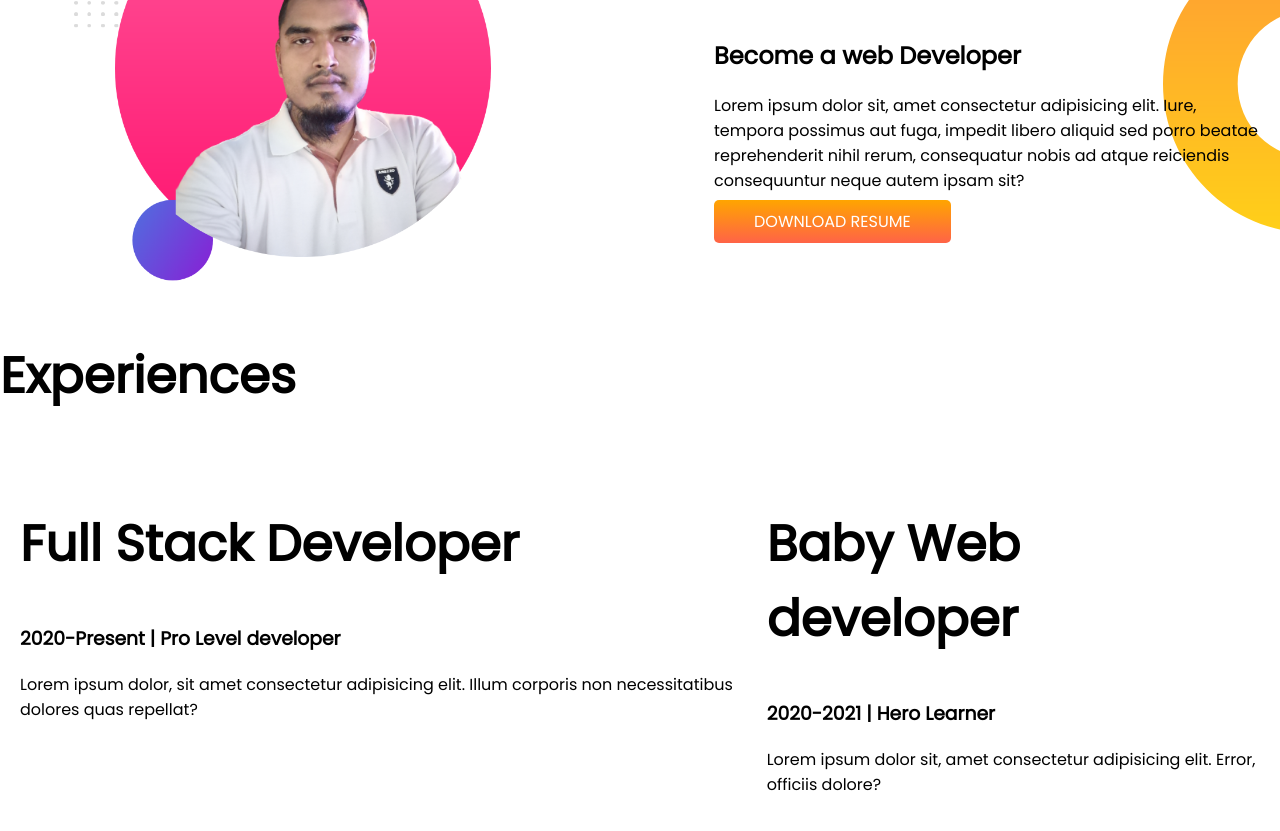
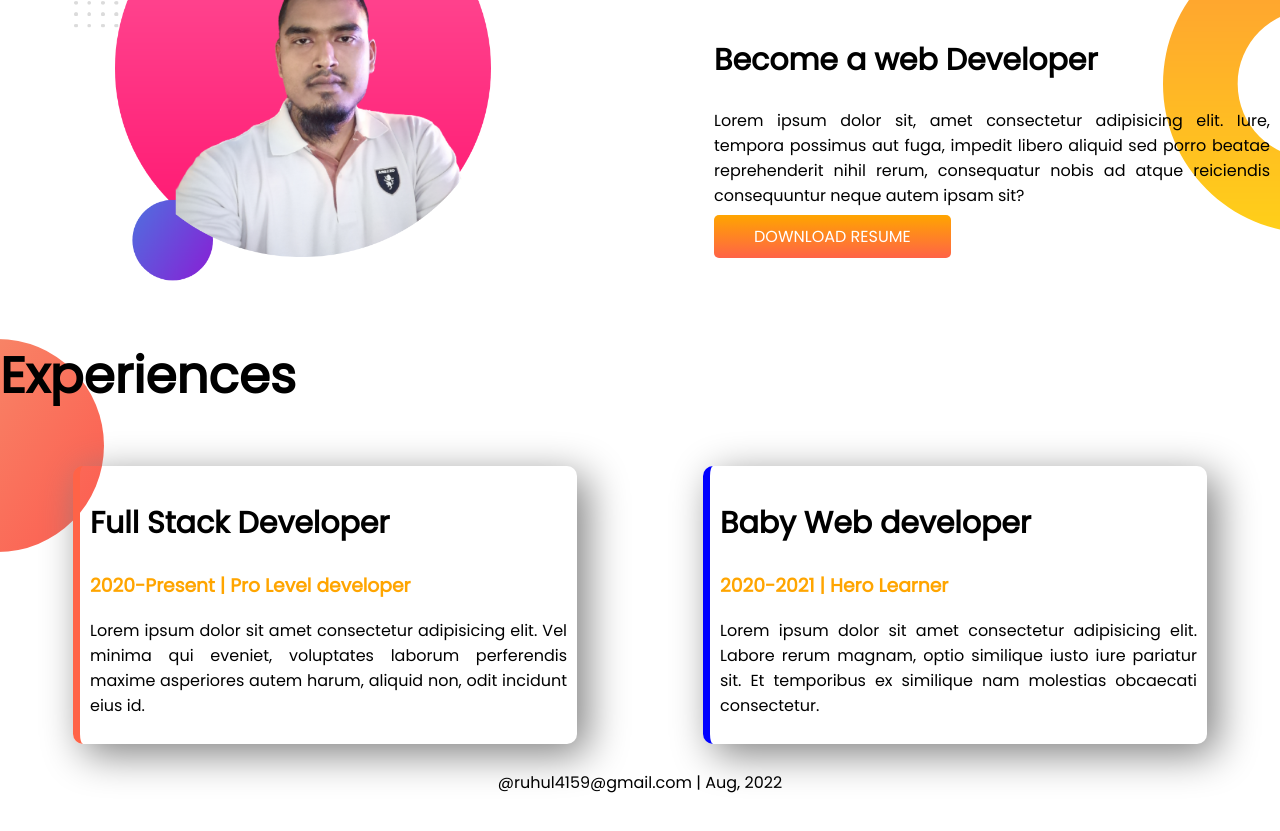
Before and after one commit to ruhul4159/developer-profile, a plain HTML site: page index.html in a window 1280 px wide. Shown: the part 713-1544 px from the top of the page. Drawn offline with Linux system fonts and the light colour scheme.

Commit message:
footer ok

```diff
--- a/index.html
+++ b/index.html
@@ -48,23 +48,23 @@
              <a class="link-button" target="_blank" href="https://www.linkedin.com/in/md-ruhul-amin-b20433109/">DOWNLOAD RESUME</a>
     </div>
    </section>
-   <section>
+   <section class="experiences-area">
     <h1>Experiences</h1>
     <div class="flexible-container">
-        <div class="half-widght">
-            <h1>Full Stack Developer</h1>
-            <h3>2020-Present | Pro Level developer</h3>
-            <p>Lorem ipsum dolor, sit amet consectetur
-                adipisicing elit. Illum corporis
-                non necessitatibus dolores quas
-                repellat?</p>
+        <div id="full-stack-developer"class="experiences">
+            <h2>Full Stack Developer</h2>
+            <h3 class="orange-color">2020-Present | Pro Level developer</h3>
+            <p>Lorem ipsum dolor sit amet consectetur adipisicing elit. Vel minima qui eveniet, voluptates laborum perferendis maxime asperiores autem harum, aliquid non, odit incidunt eius id.</p>
         </div>
-        <div class="half-widght">
-            <h1>Baby Web developer</h1>
-            <h3>2020-2021 | Hero Learner</h3>
-            <p>Lorem ipsum dolor sit, amet consectetur adipisicing elit. Error, officiis dolore?</p>
+        <div id="baby-developer" class="experiences">
+            <h2>Baby Web developer</h2>
+            <h3 class="orange-color">2020-2021 | Hero Learner</h3>
+            <p>Lorem ipsum dolor sit amet consectetur adipisicing elit. Labore rerum magnam, optio similique iusto iure pariatur sit. Et temporibus ex similique nam molestias obcaecati consectetur.</p>
         </div>
     </div>
    </section>
 </body>
+<footer>
+    <p>@ruhul4159@gmail.com | Aug, 2022</p>
+</footer>
 </html>
--- a/style.css
+++ b/style.css
@@ -1,9 +1,13 @@
 body{
     font-family: 'Poppins', sans-serif;
     margin: 0;
+    text-align: justify;
 }
 h1{
     font-size: 50px;
+}
+h2{
+    font-size: 30px;
 }
 .orange-color{
     color: orange;
@@ -39,3 +43,25 @@ div{
     background-repeat: no-repeat;
     background-position: right;
 }
+.experiences{
+    width: 40%;
+    margin-left: 5%;
+    margin-right: 5%;
+    padding:10px;
+    border-radius: 10px;
+    box-shadow: 10px 10px 40px gray;
+    text-align: justify;
+}
+.experiences-area{
+  background-image: url(images/exp-bg.png);
+  background-repeat: no-repeat;
+}
+#full-stack-developer{
+    border-left: 7px solid tomato;
+}
+#baby-developer{
+    border-left: 7px solid blue;
+}
+footer p{
+    text-align-last: center;
+}
```
